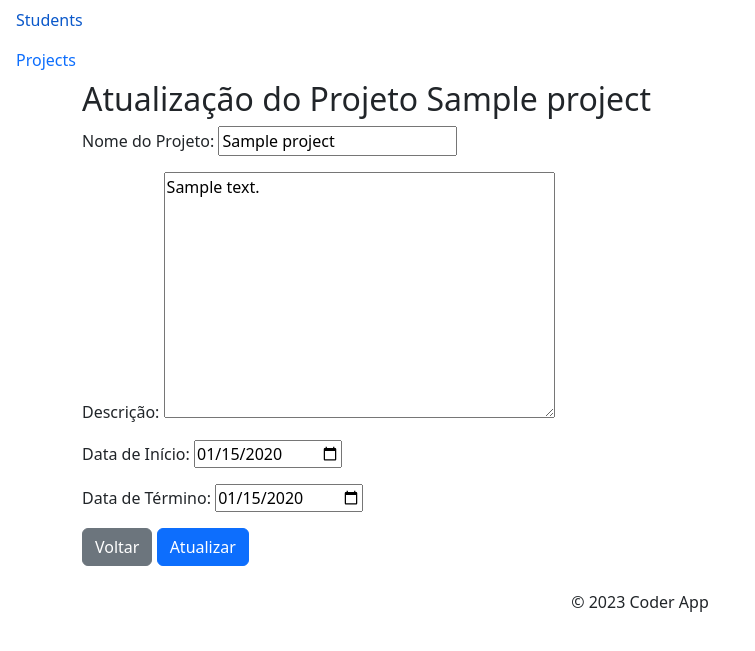
After one commit to ramonbezerra/example-django, a Django app: page /projects/update/1/ in a window 1280 px wide. The commit adds this page. Shown: the top 651 px of the page, without its empty margins (0-755 px from the left). Run offline with Django 5.2, Linux system fonts and the light colour scheme; tables that the repository leaves empty hold one stand-in row (values such as "Sample post").

Commit message:
feat: include CBV to create, update and delete projects

```diff
--- a/projects/models.py
+++ b/projects/models.py
@@ -1,4 +1,6 @@
+from django import forms
 from django.db import models
+import datetime
 
 # Create your models here.
 class Project(models.Model):
@@ -12,3 +14,48 @@ class Project(models.Model):
 
     def __str__(self):
         return self.name
+
+class ProjectForm(forms.ModelForm):
+    class Meta:
+        model = Project
+        fields = ['name', 'description', 'start_date', 'end_date']
+
+    name = forms.CharField(max_length=200)
+    description = forms.CharField(widget=forms.Textarea)
+    start_date = forms.DateField(widget=forms.DateInput(attrs={'type': 'date'}))
+    end_date = forms.DateField(widget=forms.DateInput(attrs={'type': 'date'}))
+
+    def __init__(self, *args, **kwargs):
+        super(ProjectForm, self).__init__(*args, **kwargs)
+        self.fields['name'].label = "Nome do Projeto"
+        self.fields['description'].label = "Descrição"
+        self.fields['start_date'].label = "Data de Início"
+        self.fields['end_date'].label = "Data de Término"
+
+    def clean_name(self):
+        data = self.cleaned_data['name']
+        if len(data) < 3:
+            raise forms.ValidationError("O nome do projeto precisa ter mais de 3 caracteres.")
+        return data
+
+    def clean_description(self):
+        data = self.cleaned_data['description']
+        if len(data) < 10:
+            raise forms.ValidationError("A descrição precisa ter mais de 10 caracteres.")
+        return data
+
+    def clean_start_date(self):
+        data = self.cleaned_data.get('start_date')
+        # if data is not None:
+        #     if data > self.cleaned_data.get('end_date'):
+        #         raise forms.ValidationError("A data de início não pode ser maior que a data de término.")
+        if data > datetime.date.today():
+            raise forms.ValidationError("A data de início não pode ser maior que a data atual.")
+        return data
+
+    def clean_end_date(self):
+        data = self.cleaned_data['end_date']
+        start_date = self.cleaned_data.get('start_date')
+        if start_date is not None and data < start_date:
+            raise forms.ValidationError("A data de término não pode ser menor que a data de início.")
+        return data
--- a/projects/templates/projects/detail.html
+++ b/projects/templates/projects/detail.html
@@ -12,6 +12,8 @@
         <p><strong>Created At:</strong> {{ project.created_at }}</p>
         <p><strong>Updated At:</strong> {{ project.updated_at }}</p>
 
-        back to <a href="{% url 'projects:index' %}">Projects</a>
+        <a href="{% url 'projects:index' %}" class="btn btn-secondary">Voltar</a>
+        <a href="{% url 'projects:delete' project.id %}" class="btn btn-danger">Excluir</a>
+        <a href="{% url 'projects:update' project.id %}" class="btn btn-primary">Atualizar</a>
     </div>
 {% endblock %}
--- a/projects/templates/projects/index.html
+++ b/projects/templates/projects/index.html
@@ -5,6 +5,8 @@
 {% block content %}
 <div class="container">
     <h1>Projetos</h1>
+
+    <a href="{% url 'projects:create' %}" class="btn btn-success">Novo Projeto</a>
 
     <form method="get">
         <label for="name">Pesquisa por Nome:</label>
--- /dev/null
+++ b/projects/templates/projects/update.html
@@ -0,0 +1,19 @@
+{% extends 'base.html' %}
+
+{% block title %}Atualização do Projeto {{ project.name }}{% endblock %}
+
+{% block content %}
+<div class="container">
+    <h2>Atualização do Projeto {{ project.name }}</h2>
+    {% if form.errors %}
+    <p>Por favor, corrija os erros abaixo.</p>
+    {% endif %}
+    <form method="post">
+        {% csrf_token %}
+        {{ form.as_p }}
+        <a href="{% url 'projects:detail' project.id %}" class="btn btn-secondary">Voltar</a>
+        <button type="submit" class="btn btn-primary">Atualizar</button>
+    </form>
+
+</div>
+{% endblock %}
--- a/projects/urls.py
+++ b/projects/urls.py
@@ -1,11 +1,14 @@
 from django.urls import path, include
-from .views import ProjectListView, ProjectDetailView
+from .views import ProjectCreateView, ProjectDeleteView, ProjectListView, ProjectDetailView, ProjectUpdateView
 
 appname = 'projects'
 
 urls = [
     path('', ProjectListView.as_view(), name='index'),
     path('detail/<int:pk>/', ProjectDetailView.as_view(), name='detail'),
+    path('create/', ProjectCreateView.as_view(), name='create'),
+    path('update/<int:pk>/', ProjectUpdateView.as_view(), name='update'),
+    path('delete/<int:pk>/', ProjectDeleteView.as_view(), name='delete'),
 ]
 
 project_patterns = (urls, appname)
--- a/projects/views.py
+++ b/projects/views.py
@@ -1,6 +1,6 @@
 from django.shortcuts import render
-from django.views.generic import ListView, DetailView
-from .models import Project
+from django.views.generic import ListView, DetailView, CreateView, UpdateView, DeleteView
+from .models import Project, ProjectForm
 
 # Create your views here.
 class ProjectListView(ListView):
@@ -21,3 +21,21 @@ class ProjectDetailView(DetailView):
     model = Project
     template_name = 'projects/detail.html'
     context_object_name = 'project'
+
+class ProjectCreateView(CreateView):
+    model = Project
+    form_class = ProjectForm
+    template_name = 'projects/create.html'
+    success_url = '/projects/'
+
+class ProjectUpdateView(UpdateView):
+    model = Project
+    form_class = ProjectForm
+    template_name = 'projects/update.html'
+    success_url = '/projects/'
+
+class ProjectDeleteView(DeleteView):
+    model = Project
+    template_name = 'projects/delete.html'
+    context_object_name = 'project'
+    success_url = '/projects/'
```
Also changed, not shown: projects/templates/projects/create.html (added, +15 -0 lines), projects/templates/projects/delete.html (added, +16 -0 lines).
